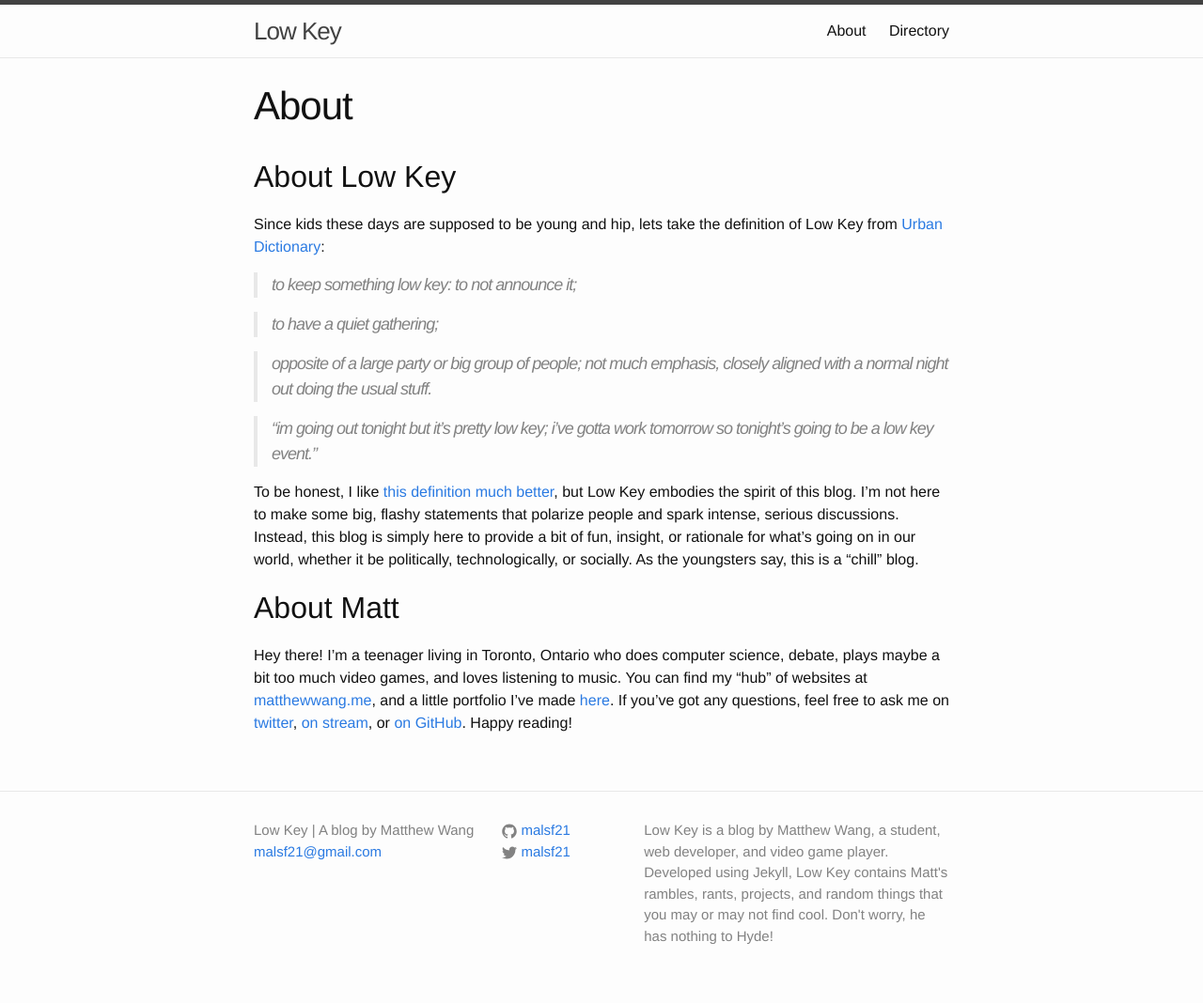
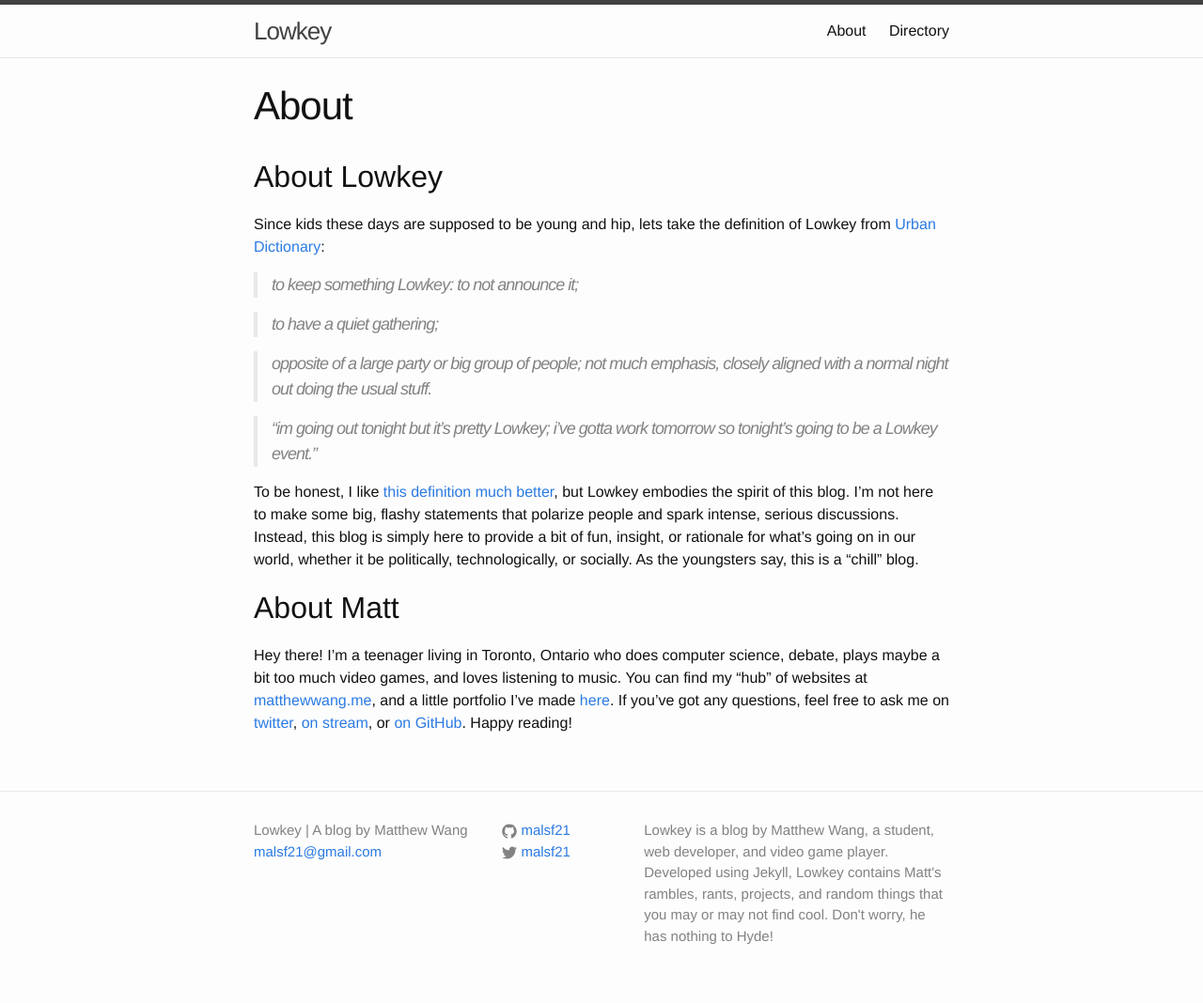
Before and after one commit to mattxwang/lowkey, a Jekyll site: the page built from about.md, in a window 1280 px wide. Shown: the whole page at 94% size. Built offline with Jekyll 4.4.1, drawn with Linux system fonts in a browser that asks for light colours.

Commit message:
screw this lowkey is spelled this way

```diff
--- a/_config.yml
+++ b/_config.yml
@@ -6,12 +6,12 @@
 # 'jekyll serve'. If you change this file, please restart the server process.
 
 # Site settings
-title: Low Key
-title_long: Low Key | A blog by Matthew Wang
+title: Lowkey
+title_long: Lowkey | A blog by Matthew Wang
 email: malsf21@gmail.com
 description: > # this means to ignore newlines until "baseurl:"
-  Low Key is a blog by Matthew Wang, a student, web developer, and video game player.
-  Developed using Jekyll, Low Key contains Matt's rambles, rants, projects, and random things
+  Lowkey is a blog by Matthew Wang, a student, web developer, and video game player.
+  Developed using Jekyll, Lowkey contains Matt's rambles, rants, projects, and random things
   that you may or may not find cool. Don't worry, he has nothing to Hyde!
 baseurl: "/blog" # the subpath of your site, e.g. /blog
 url: "http://matthewwang.me" # the base hostname & protocol for your site
--- a/_posts/2016-03-19-status-and-apis.markdown
+++ b/_posts/2016-03-19-status-and-apis.markdown
@@ -7,7 +7,7 @@ categories: dev status
 
 One of my latest pet projects has been [status]({{ site.url/status }}), a little web-app that tells you what I'm doing, whether it be playing League, Streaming, tweeting, Instagramming, or coding. I'm planning to add Steam API functionality, as well as Spotify API/Last.fm API functionality, though I think it's going to be a struggle. Eventually, I'm planning to get everything to work with different users, allowing each user to make their own status!
 
-Seems pretty cool, but low key (heh) it's been a tough time. Parsing tons of JSON data is annoying, and I have to use PHP to avoid issues with [CORS](https://developer.mozilla.org/en-US/docs/Web/HTTP/Access_control_CORS). I have a bunch of commits of me just bug-testing random things, since I don't have a PHP server on either of my machines. In addition, I often have to deal with rate limits; [Riot's API](http://developer.riotgames.com/) has a very strict rate limit of 10 calls per 10 seconds, so I spent a lot of time (which to be honest, somebody better than me at coding probably could've done in an instant) caching responses and loading them again if the 10 seconds hadn't elapsed. Unfortunately, this leads to a bunch of functionality issues, namely if more than 10 people visit 10 different "status" pages! I've yet found a way to wrap my head around this problem.
+Seems pretty cool, but Lowkey (heh) it's been a tough time. Parsing tons of JSON data is annoying, and I have to use PHP to avoid issues with [CORS](https://developer.mozilla.org/en-US/docs/Web/HTTP/Access_control_CORS). I have a bunch of commits of me just bug-testing random things, since I don't have a PHP server on either of my machines. In addition, I often have to deal with rate limits; [Riot's API](http://developer.riotgames.com/) has a very strict rate limit of 10 calls per 10 seconds, so I spent a lot of time (which to be honest, somebody better than me at coding probably could've done in an instant) caching responses and loading them again if the 10 seconds hadn't elapsed. Unfortunately, this leads to a bunch of functionality issues, namely if more than 10 people visit 10 different "status" pages! I've yet found a way to wrap my head around this problem.
 
 Even worse, I was very eager to get the [Spotify Web API](https://developer.spotify.com/web-api/) to work, but I ran into huge troubles. My goal was to make a little widget that'd tell you my last listened to song, but alas Spotify's Web API [doesn't support that feature just yet](https://github.com/spotify/web-api/issues/12). The only bypass is to go through [Last.fm's API](http://www.last.fm/api) and hope it works properly. Not a fun time, as you may imagine. I've put off that part of the status project and have been more focused on other things, like Instagram, Steam, and League.
 
--- a/_posts/2016-03-19-welcome-to-lowkey.markdown
+++ b/_posts/2016-03-19-welcome-to-lowkey.markdown
@@ -1,10 +1,10 @@
 ---
 layout: post
-title:  "Welcome to Low Key!"
+title:  "Welcome to Lowkey!"
 date:   2016-03-19 18:50:52 -0400
 categories: news site
 ---
-Welcome to Low Key, a blog where I'll try my best to be funny and show you cool things.
+Welcome to Lowkey, a blog where I'll try my best to be funny and show you cool things.
 
 Man, I'm super excited for this blog! I have no ruby experience, have never used jekyll, and am an absolutely new blogger. That being said, hopefully this'll become a cool-ass project that I can look back on two or three years in the future saying, wow Matt, this was a great idea. First things first, I need to formalize my writing style!
 
--- a/about.md
+++ b/about.md
@@ -4,19 +4,19 @@ title: About
 permalink: /about/
 ---
 
-## About Low Key
+## About Lowkey
 
-Since kids these days are supposed to be young and hip, lets take the definition of Low Key from [Urban Dictionary](http://www.urbandictionary.com/define.php?term=low+key&defid=1312270):
+Since kids these days are supposed to be young and hip, lets take the definition of Lowkey from [Urban Dictionary](http://www.urbandictionary.com/define.php?term=low+key&defid=1312270):
 
-> to keep something low key: to not announce it;
+> to keep something Lowkey: to not announce it;
 
 > to have a quiet gathering;
 
 > opposite of a large party or big group of people; not much emphasis, closely aligned with a normal night out doing the usual stuff.
 
-> "im going out tonight but it's pretty low key; i've gotta work tomorrow so tonight's going to be a low key event."
+> "im going out tonight but it's pretty Lowkey; i've gotta work tomorrow so tonight's going to be a Lowkey event."
 
-To be honest, I like [this definition much better](http://www.urbandictionary.com/define.php?term=low+key&defid=2721080), but Low Key embodies the spirit of this blog. I'm not here to make some big, flashy statements that polarize people and spark intense, serious discussions. Instead, this blog is simply here to provide a bit of fun, insight, or rationale for what's going on in our world, whether it be politically, technologically, or socially. As the youngsters say, this is a "chill" blog.
+To be honest, I like [this definition much better](http://www.urbandictionary.com/define.php?term=low+key&defid=2721080), but Lowkey embodies the spirit of this blog. I'm not here to make some big, flashy statements that polarize people and spark intense, serious discussions. Instead, this blog is simply here to provide a bit of fun, insight, or rationale for what's going on in our world, whether it be politically, technologically, or socially. As the youngsters say, this is a "chill" blog.
 
 ## About Matt
 
```
Also changed, not shown: README.md.
